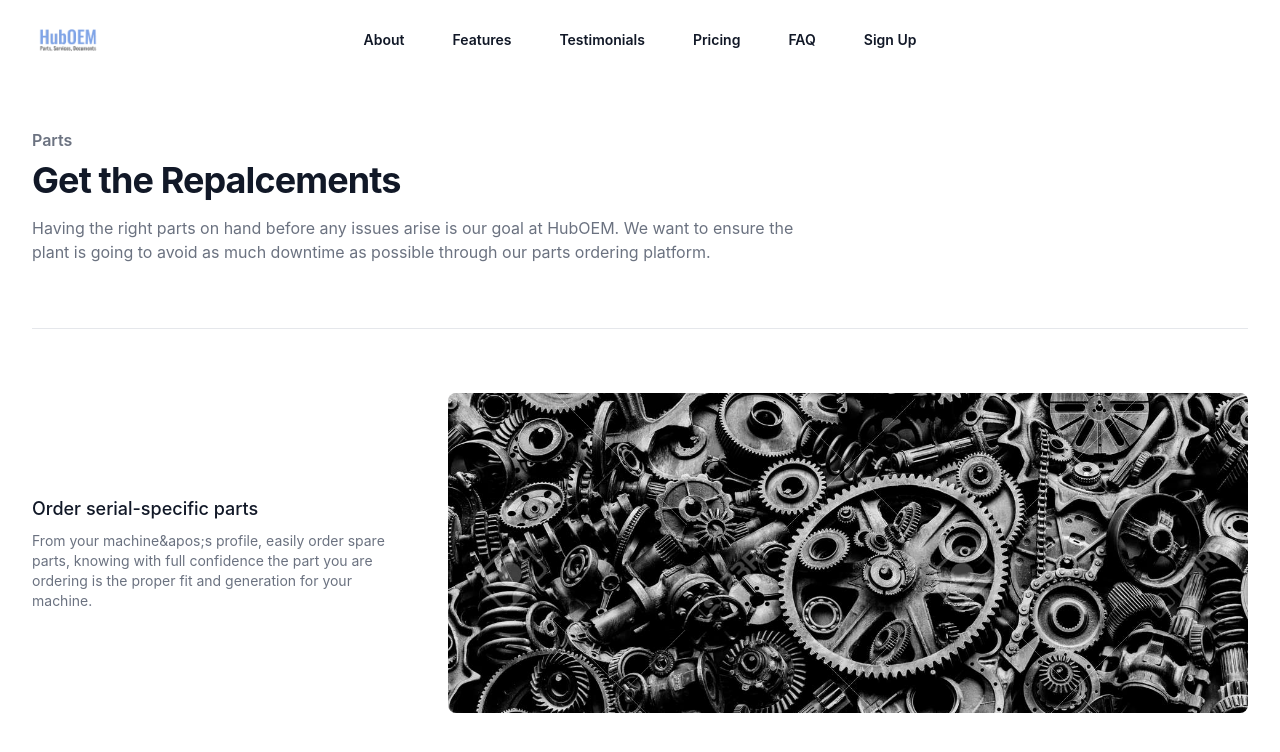
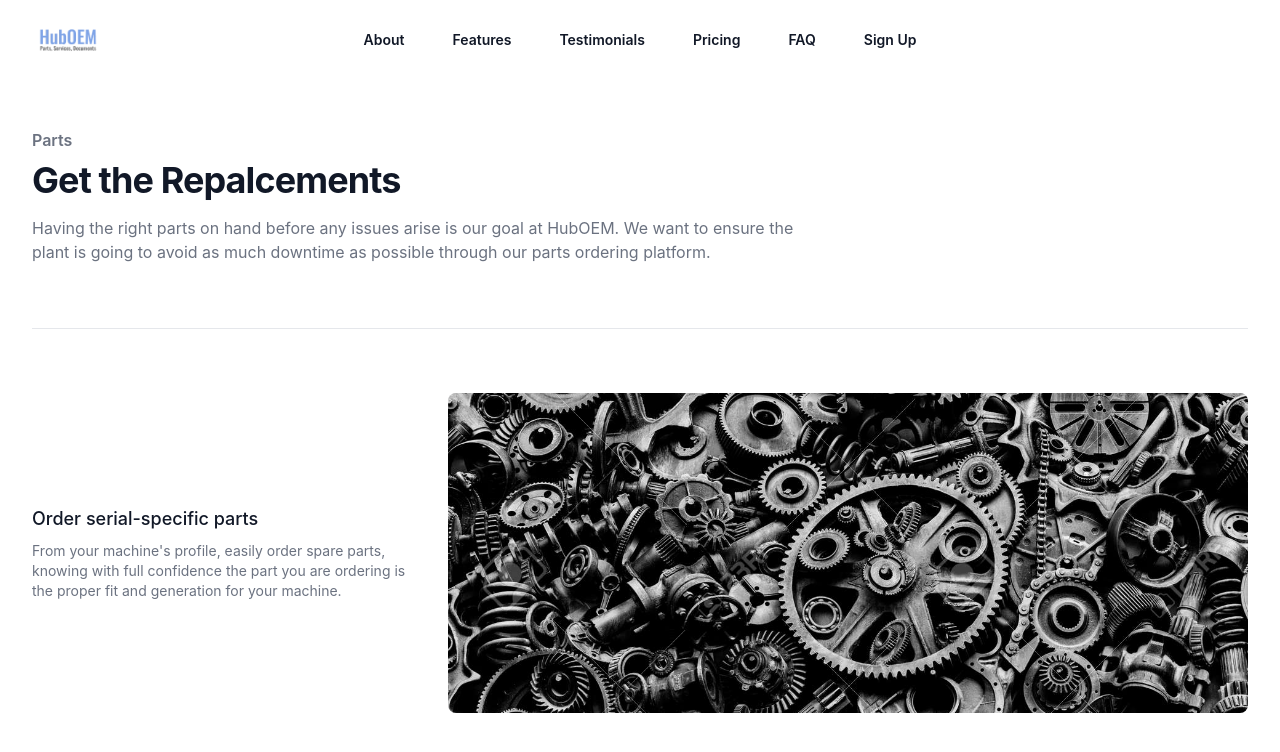
Before and after one commit to ethanfree23/huboem_marketing_page, a React (Create React App) app: page /Parts in a window 1280 px wide. Shown: the top 752 px of the page. Built offline with nearby package versions, Linux system fonts and the light colour scheme.

Commit message:
copy on parts page

```diff
--- a/src/pages/Solutions/Documents.js
+++ b/src/pages/Solutions/Documents.js
@@ -24,7 +24,7 @@ function Documents() {
                 <div className="mx-auto max-w-2xl px-4 lg:max-w-none">
                     <div className="max-w-3xl">
                         <h2 className="font-semibold text-gray-500">Documents</h2>
-                        <p className="mt-2 text-3xl font-bold tracking-tight text-gray-900 sm:text-4xl">Get the Information</p>
+                        <p className="mt-2 text-6xl font-bold tracking-tight text-gray-900 sm:text-4xl">Get the Information</p>
                         <p className="mt-4 text-gray-500">
                             Sometimes, a quick glance helps avoid wasting time reworking. But accessing the information can cost even more time. Now, easily scan the qr code and get the information you need.
                         </p>
--- a/src/pages/Solutions/Parts.js
+++ b/src/pages/Solutions/Parts.js
@@ -5,7 +5,7 @@ const features = [
     {
         name: 'Order serial-specific parts',
         description:
-            'From your machine&apos;s profile, easily order spare parts, knowing with full confidence the part you are ordering is the proper fit and generation for your machine.',
+            "From your machine's profile, easily order spare parts, knowing with full confidence the part you are ordering is the proper fit and generation for your machine.",
         imageSrc: PartsOne,
         imageAlt: 'Machine parts.',
     },
```
